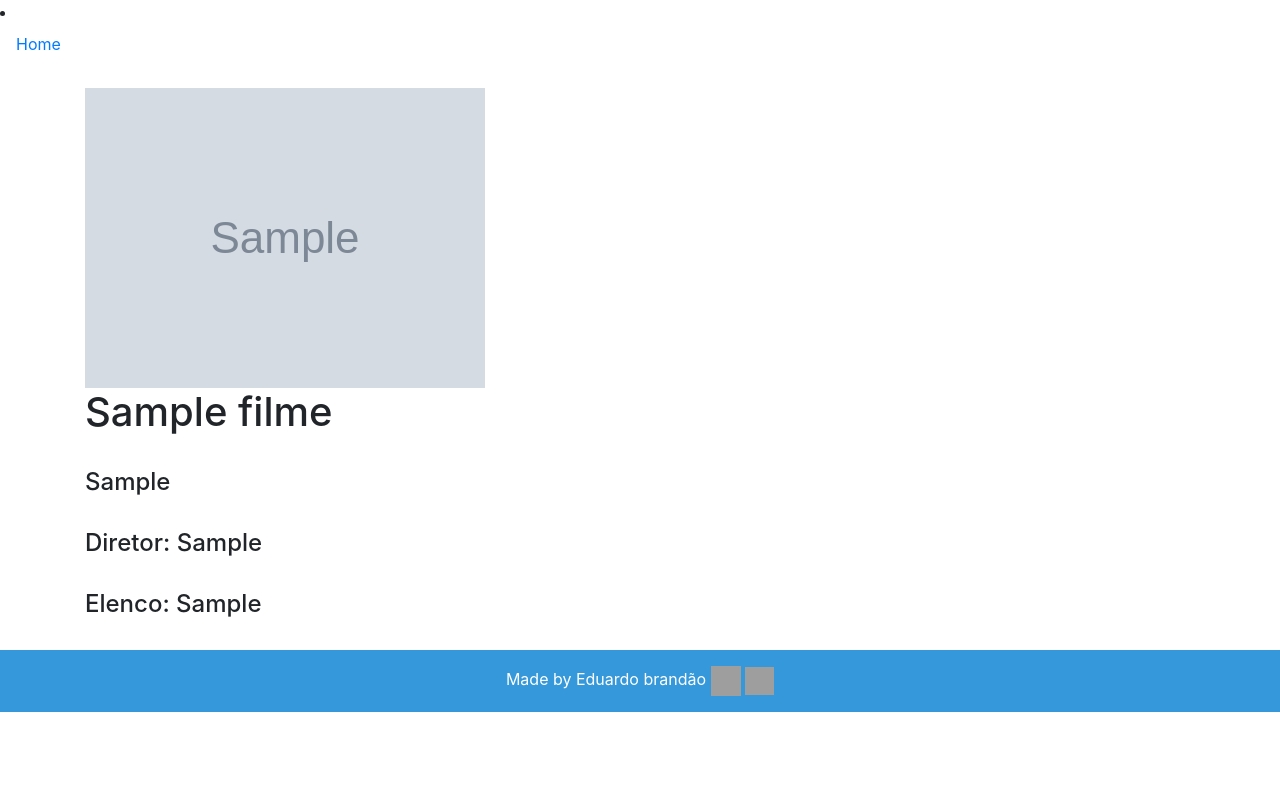
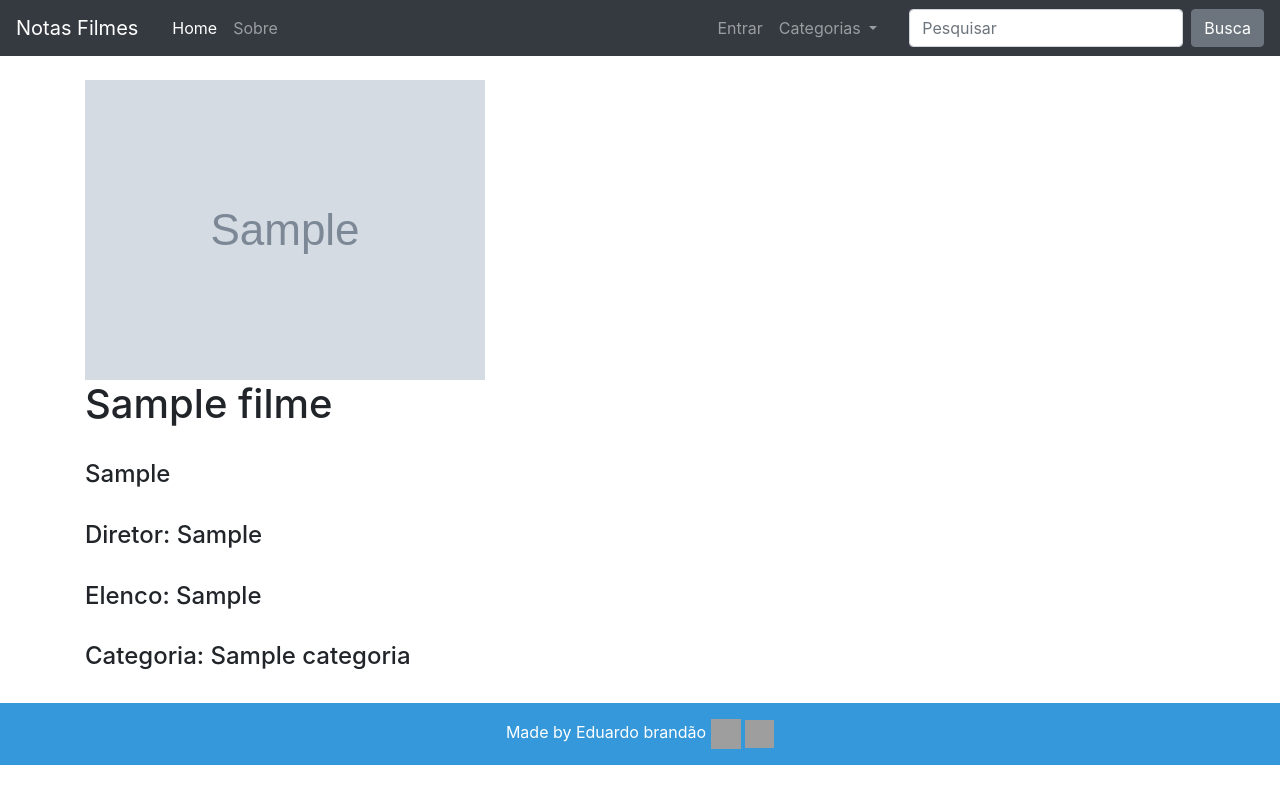
Before and after one commit to EduardoBran/EbFilmes-App-Web-Py, a Django app: page /1/ in a window 1280 px wide. Run offline with Django 4.2, Linux system fonts and the light colour scheme; tables that the repository leaves empty hold one stand-in row (values such as "Sample post"); grey boxes marked "Sample" are stand-in pictures; some libraries are stand-ins or nearby versions; grey boxes are pictures that could not be loaded.

Commit message:
add opcao de buscar por categoria | add navbar

```diff
--- a/filme/templates/filme/detail.html
+++ b/filme/templates/filme/detail.html
@@ -15,4 +15,7 @@
 <h4>Elenco: {{ movie.elenco }}</h4>
 
 <br>
+<h4>Categoria: {{ movie.categoria_filme }}</h4>
+
+<br>
 {% endblock %}
--- /dev/null
+++ b/filme/templates/filme/filme_categoria.html
@@ -0,0 +1,3 @@
+{% extends 'filme/index.html' %}
+
+<!-- adicionar botão de voltar -->
--- a/filme/urls.py
+++ b/filme/urls.py
@@ -7,4 +7,5 @@ app_name = 'filmes'
 urlpatterns = [
     path('', views.FilmeIndex.as_view(), name='index'),
     path('<int:movie_id>/', views.detailPage, name='detail'),
+    path('categoria/<str:categoria>', views.FilmeCategoria.as_view(), name='categoria'),
 ]
--- a/filme/views.py
+++ b/filme/views.py
@@ -10,9 +10,30 @@ class FilmeIndex(ListView):
     template_name = 'filme/index.html'
     context_object_name = 'allMovies'
 
+    def get_context_data(self, **kwargs):
+        context = super().get_context_data(**kwargs)
+        context['categorias'] = Categoria.objects.all()
+        return context
+
     def get_queryset(self):
         qs = super().get_queryset()
         qs = qs.order_by('nome')
+        return qs
+
+
+class FilmeCategoria(FilmeIndex):
+    template_name = 'filme/filme_categoria.html'
+
+    def get_queryset(self):
+        qs = super().get_queryset()
+
+        categoria = self.kwargs.get('categoria', None)
+
+        if not categoria:
+            return qs
+
+        qs = qs.filter(categoria_filme__nome_cat__iexact=categoria)
+
         return qs
 
 
--- a/templates/base.html
+++ b/templates/base.html
@@ -22,7 +22,7 @@
 
     </style>
 
-    {% include 'parciais/_navTEMP.html' %}
+    {% include 'parciais/_nav.html' %}
 
     <div class ="container">
 
--- a/templates/parciais/_nav.html
+++ b/templates/parciais/_nav.html
@@ -22,13 +22,7 @@
                     Home
                 </a>
             </li>
-            {% if request.user.is_staff %}
-            <li class="nav-item">
-                <a class="nav-link" href="#">
-                    Add Movies
-                </a>
-            </li>
-            {% endif %}
+
             <li class="nav-item">
                 <a class="nav-link" href="#">
                     Sobre
@@ -48,7 +42,7 @@
                     <div class="dropdown-menu" aria-labelledby="navbarDropdown">
                         <span class="dropdown-item"><strong>Olá, {{ request.user }}</strong></span>
                         <div class="linha"></div>
-                        <a class="dropdown-item" href="{% url 'perfil:logout' %}">Sair</a>
+                        <a class="dropdown-item" href="#">Sair</a>
                         <!-- <div class="dropdown-divider"></div>
                         <a class="dropdown-item" href="#">Outras coisas...</a> -->
                     </div>
@@ -56,7 +50,7 @@
 
                 {% else %}
                 <li class="nav-item">
-                    <a class="nav-link" href="{% url 'perfil:login' %}">Entrar</a>
+                    <a class="nav-link" href="#">Entrar</a>
                 </li>
                 {% endif %}
                 <li class="nav-item dropdown">
@@ -77,7 +71,7 @@
                 </li>
             </ul>
 
-            <form class="form-inline my-2 my-lg-0 ml-lg-4" action="{% url 'filmes:busca' %}">
+            <form class="form-inline my-2 my-lg-0 ml-lg-4" action="#">
                 <input name="termo" value="{{ request.GET.termo }}" class="form-control mr-sm-2" type="search"
                     placeholder="Pesquisar" aria-label="Search">
                 <button class="btn btn-secondary my-2 my-sm-0" type="submit">Busca</button>
```
